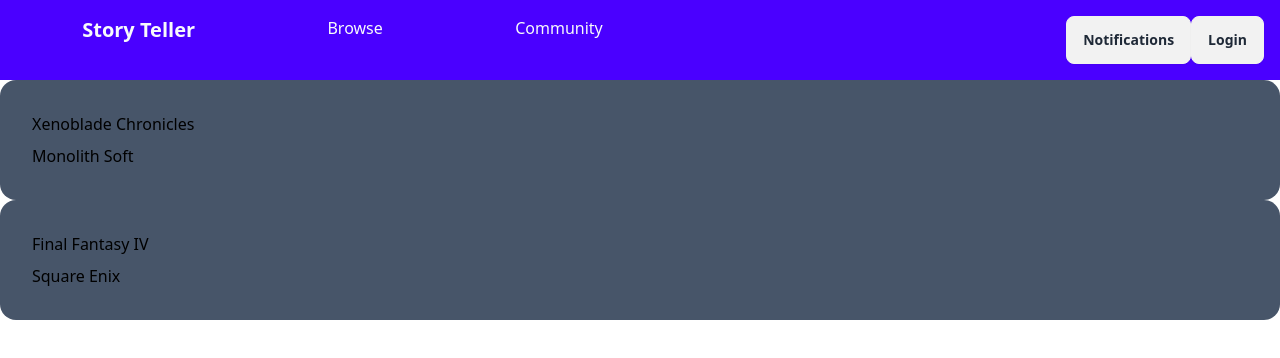
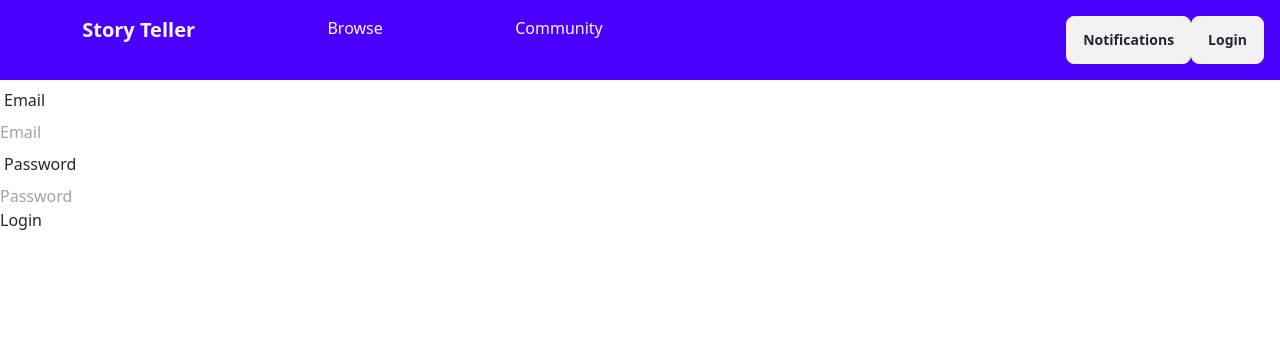
Before and after one commit to azwerlein/Story-Teller, a Vue app: page /login in a window 1280 px wide. Shown: the top 358 px of the page. Built offline with nearby package versions, Linux system fonts and the light colour scheme; no server answers.

Commit message:
Firebase login

```diff
--- a/src/App.vue
+++ b/src/App.vue
@@ -1,22 +1,42 @@
 <script setup>
+import {ref} from "vue";
+import {auth} from "./js/firebase.js";
 
+
+// Perhaps I should use Pinia to allow users to configure their page layouts?
+
+const authUser = ref(null);
+auth.onAuthStateChanged(user => {
+  if (user) {
+    authUser.value = user;
+
+    console.log('Logged in as: ', user);
+  } else {
+    authUser.value = null;
+    console.log('Logged out');
+  }
+});
 </script>
 
 <template>
   <header class="bg-primary flex justify-between text-slate-50 p-4">
     <div class="flex-auto flex justify-around">
-      <h1 class="font-bold text-xl"><RouterLink :to="{name: 'home'}">Story Teller</RouterLink></h1>
-      <h2><RouterLink :to="{name: 'browse'}">Browse</RouterLink></h2>
+      <h1 class="font-bold text-xl">
+        <RouterLink :to="{name: 'home'}">Story Teller</RouterLink>
+      </h1>
+      <h2>
+        <RouterLink :to="{name: 'browse'}">Browse</RouterLink>
+      </h2>
       <h2>Community</h2>
     </div>
     <div class="flex-auto flex justify-end">
       <button class="btn">Notifications</button>
-      <RouterLink :to="{name: 'profile'}" class="btn">Login</RouterLink>
+      <RouterLink :to="{name: 'login'}" class="btn">Login</RouterLink>
     </div>
   </header>
 
   <main>
-    <RouterView></RouterView>
+    <RouterView :auth-user="authUser"></RouterView>
   </main>
 
 </template>
--- a/src/js/firebase.js
+++ b/src/js/firebase.js
@@ -23,3 +23,5 @@ const app = initializeApp(firebaseConfig);
 const auth = getAuth(app);
 const db = getFirestore(app);
 const analytics = getAnalytics(app);
+
+export { app, auth, db, analytics }
--- a/src/js/router.js
+++ b/src/js/router.js
@@ -1,15 +1,17 @@
+import {createRouter, createWebHistory} from "vue-router";
 import Home from "../views/Home.vue";
 import Profile from "../views/Profile.vue";
-import {createMemoryHistory, createRouter} from "vue-router";
 import Browse from "../views/Browse.vue";
+import Login from "../views/Login.vue";
 
 const routes = [
     { path: '/', name: 'home', component: Home, alias: '/home', },
     { path: '/browse', name: 'browse', component: Browse, },
     { path: '/user', name: 'profile', component: Profile, },
+    { path: '/login', name: 'login', component: Login },
 ];
 
 export const router = createRouter({
-    history: createMemoryHistory(),
+    history: createWebHistory(import.meta.env.BASE_URL),
     routes,
 });
--- /dev/null
+++ b/src/views/Login.vue
@@ -0,0 +1,36 @@
+<script>
+import {router} from "../js/router.js";
+import {getAuth, signInWithEmailAndPassword} from "firebase/auth";
+
+export default {
+  name: "Login",
+  methods: {
+    login() {
+      let username = document.getElementById("emailInput").value;
+      let password = document.getElementById("passwordInput").value;
+      const auth = getAuth();
+      signInWithEmailAndPassword(auth, username, password)
+          .then(() => {
+            router.push('home');
+          })
+          .catch((error) => {
+            console.log('Error: ', error.code, error.message);
+          });
+    },
+  },
+}
+</script>
+
+<template>
+  <form @submit.prevent="login">
+    <label class="label" for="emailInput">Email</label>
+    <input class="form-control" type="text" id="emailInput" placeholder="Email" required>
+    <label class="label" for="passwordInput">Password</label>
+    <input class="form-control" type="text" id="passwordInput" placeholder="Password" required>
+    <button type="submit">Login</button>
+  </form>
+</template>
+
+<style scoped>
+
+</style>
--- a/src/views/Profile.vue
+++ b/src/views/Profile.vue
@@ -1,17 +1,17 @@
 <script>
 export default {
   name: "Profile",
-  props: {
-
-  },
+  props: {},
 }
 </script>
 
 <template>
   <div class="w-32 m-auto content-ce">
-    <img class="rounded-full border-4 border-slate-400" src="../assets/profilepic.jpg" alt="Profile Picture"/>
-    <div class="rounded-full border-2 border-slate-400 p-auto">
-      <p>3</p>
+    <div class="profile">
+      <img class="rounded-full border-4 border-slate-400" src="../assets/profilepic.jpg" alt="Profile Picture"/>
+      <div class="level">
+        <p class="rounded-full border-2 border-slate-400 p-auto">3</p>
+      </div>
     </div>
     <div class="progress">
 
@@ -21,5 +21,15 @@ export default {
 </template>
 
 <style scoped>
+.profile {
+  position: relative;
+}
+
+.profile > .level {
+  position: absolute;
+  right: 0;
+  bottom: 10%;
+  width: auto;
+}
 
 </style>
```
